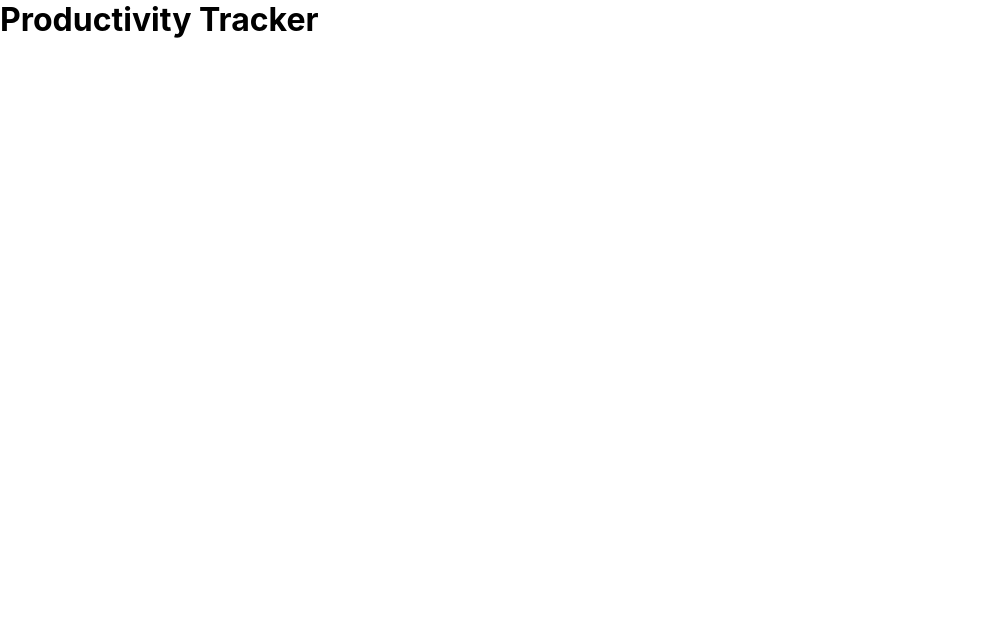
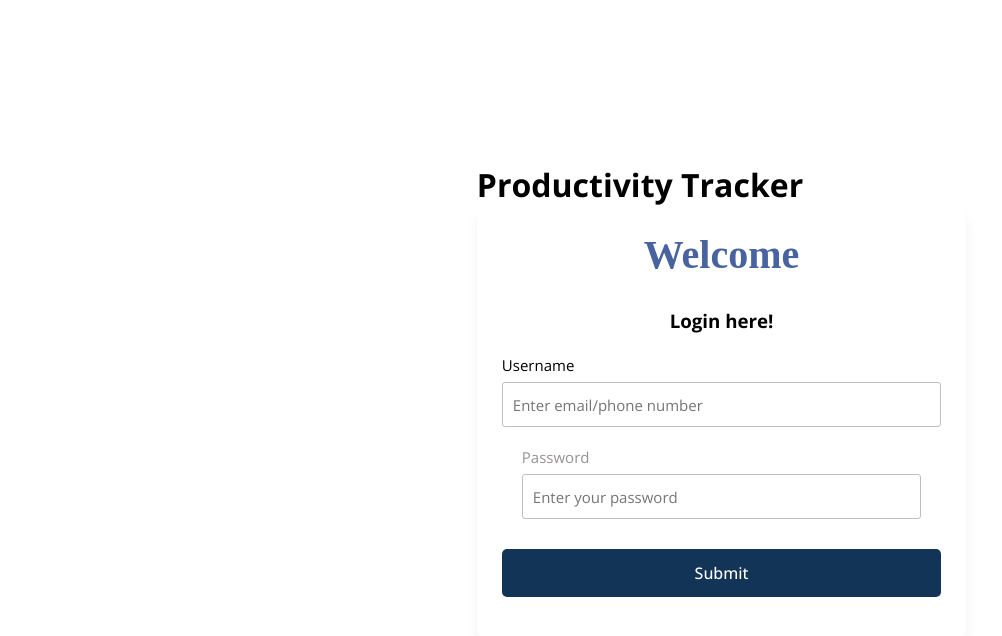
Before and after one commit to havenwork/productivitytracker, a React (Create React App) app: page /login in a window 1280 px wide. Shown: the top 636 px of the page, without its empty margins (0-1002 px from the left). Built offline with nearby package versions, Linux system fonts and the light colour scheme.

Commit message:
login page

```diff
--- a/src/App.js
+++ b/src/App.js
@@ -1,7 +1,7 @@
 import './App.css';
 import Form from './components/Form';
 import { Routes,BrowserRouter, Route,Navigate } from 'react-router-dom';
-
+import LoginPage from './pages/login';
 function App() {
 
 
@@ -12,6 +12,7 @@ function App() {
       <BrowserRouter>
       <Routes>
         <Route path="/" element={<Navigate to='/signup'/>} />
+        <Route path="/login" element={<LoginPage />} />
         <Route path="/signup" element={<Form />} />
       </Routes>
       </BrowserRouter>
--- /dev/null
+++ b/src/pages/login.css
@@ -0,0 +1,94 @@
+@import url('https://fonts.googleapis.com/css2?family=Open+Sans:wght@400;500;600;700&display=swap');
+* {
+  margin: 0;
+  padding: 0;
+  box-sizing: border-box;
+  font-family: 'Open Sans', sans-serif;
+}
+body {
+  display: flex;
+  align-items: center;
+  justify-content: center;
+  padding: 0 10px;
+  min-height: 100vh;
+  /* background: url(pt1.jpg); */
+}
+form {
+  padding: 25px;
+  background: #fff;
+  max-width: 500px;
+  width: 150%;
+  border-radius: 7px;
+  box-shadow: 0 10px 15px rgba(0, 0, 0, 0.05);
+}
+form h2 {
+  font-size: 27px;
+  text-align: center;
+  margin: 0px 0 30px;
+}
+form .form-group {
+  margin-bottom: 15px;
+  position: relative;
+}
+form label {
+  display: block;
+  font-size: 15px;
+  margin-bottom: 7px;
+}
+form input,
+form select {
+  height: 45px;
+  padding: 10px;
+  width: 100%;
+  font-size: 15px;
+  outline: none;
+  background: #fff;
+  border-radius: 3px;
+  border: 1px solid #bfbfbf;
+}
+form input:focus,
+form select:focus {
+  border-color: #9a9a9a;
+}
+form input.error,
+form select.error {
+  border-color: #f91919;
+  background: #f9f0f1;
+}
+form small {
+  font-size: 14px;
+  margin-top: 5px;
+  display: block;
+  color: #f91919;
+}
+form .password i {
+  position: absolute;
+  right: 0px;
+  height: 45px;
+  top: 28px;
+  font-size: 13px;
+  line-height: 45px;
+  width: 45px;
+  cursor: pointer;
+  color: #939393;
+  text-align: center;
+}
+.submit-btn {
+  margin-top: 30px;
+}
+.submit-btn input {
+  color: white;
+  border: none;
+  height: auto;
+  font-size: 16px;
+  padding: 13px 0;
+  border-radius: 5px;
+  cursor: pointer;
+  font-weight: 500;
+  text-align: center;
+  background: #123456;
+  transition: 0.2s ease;
+}
+.submit-btn input:hover {
+  background: #2B547E;
+}
--- /dev/null
+++ b/src/pages/login.js
@@ -0,0 +1,111 @@
+import React, { useState } from "react";
+import "./login.css";
+
+const LoginPage = () => {
+  const [username, setUsername] = useState("");
+  const [password, setPassword] = useState("");
+  const [showPassword, setShowPassword] = useState(false);
+  const [errors, setErrors] = useState([]);
+  const [loginSuccess, setLoginSuccess] = useState(false);
+
+  const handleUsernameChange = (e) => {
+    setUsername(e.target.value);
+  };
+
+  const handlePasswordChange = (e) => {
+    setPassword(e.target.value);
+  };
+
+  const togglePasswordVisibility = () => {
+    setShowPassword((prevShowPassword) => !prevShowPassword);
+  };
+
+  const validateForm = () => {
+    const newErrors = [];
+
+    if (username.trim() === "") {
+      newErrors.push("Enter your username");
+    } else {
+      const emailPattern = /^[^ ]+@[^ ]+\.[a-z]{2,3}$/;
+      const phonePattern = /^\d{10}$/;
+
+      if (!emailPattern.test(username) && !phonePattern.test(username)) {
+        newErrors.push("Enter a valid email/phone number");
+      }
+    }
+
+    if (password.trim() === "") {
+      newErrors.push("Enter your password");
+    }
+
+    setErrors(newErrors);
+
+    return newErrors.length === 0;
+  };
+
+  const handleSubmit = (e) => {
+    e.preventDefault();
+
+    if (validateForm()) {
+      setLoginSuccess(true);
+    }
+  };
+
+  return (
+    <>
+      <form onSubmit={handleSubmit}>
+        <h2 style={{ color: "#4863A0", fontSize: "40px", fontFamily: "Serif" }}>
+          Welcome
+        </h2>
+        <h3>
+          <center> Login here! </center>
+        </h3>
+        &nbsp;
+        <div className="form-group username">
+          <label htmlFor="username"> Username</label>
+          <input
+            type="text"
+            id="username"
+            placeholder="Enter email/phone number"
+            value={username}
+            onChange={handleUsernameChange}
+          />
+          {errors.includes("Enter your username") && (
+            <small className="error-text">Enter your username</small>
+          )}
+          {errors.includes("Enter a valid email/phone number") && (
+            <small className="error-text">Enter a valid username</small>
+          )}
+        </div>
+        <div className="form-group password">
+          <label htmlFor="password">Password</label>
+          <input
+            type={showPassword ? "text" : "password"}
+            id="password"
+            placeholder="Enter your password"
+            value={password}
+            onChange={handlePasswordChange}
+          />
+          {errors.includes("Enter your password") && (
+            <small className="error-text">Enter your password</small>
+          )}
+          <i
+            id="pass-toggle-btn"
+            className={`fa-solid ${showPassword ? "fa-eye-slash" : "fa-eye"}`}
+            onClick={togglePasswordVisibility}
+          ></i>
+        </div>
+        <div className="form-group submit-btn">
+          <input type="submit" value="Submit" />
+          {loginSuccess && (
+            <p style={{ textAlign: "center", color: "green" }}>
+              Login successful
+            </p>
+          )}
+        </div>
+      </form>
+    </>
+  );
+};
+
+export default LoginPage;
```
